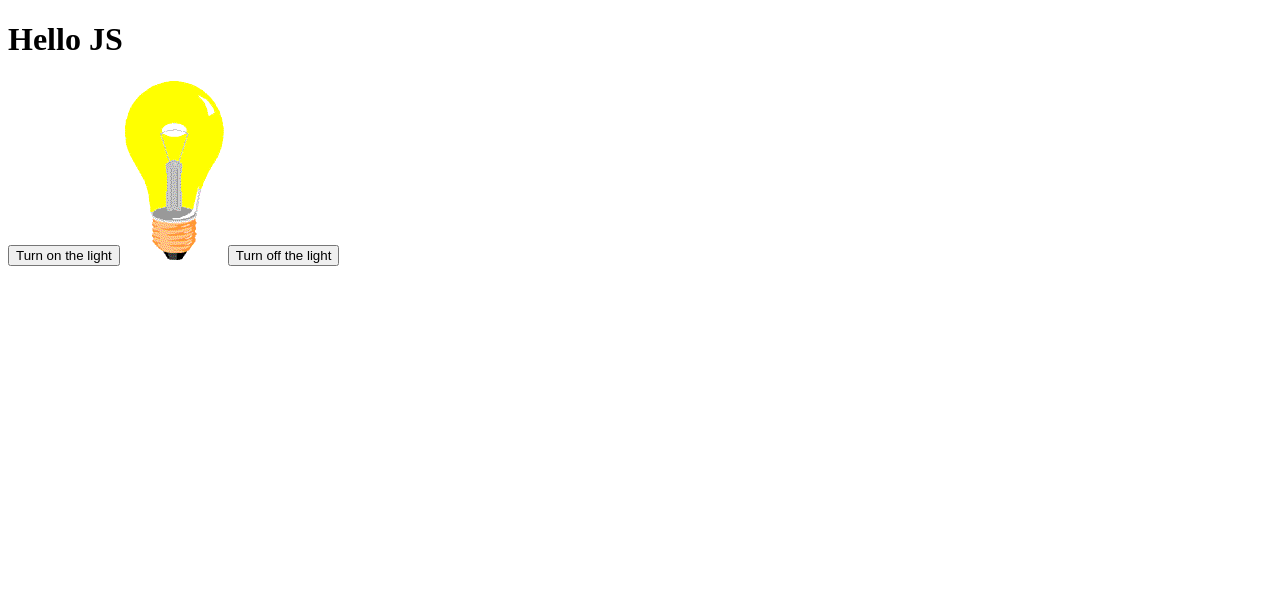
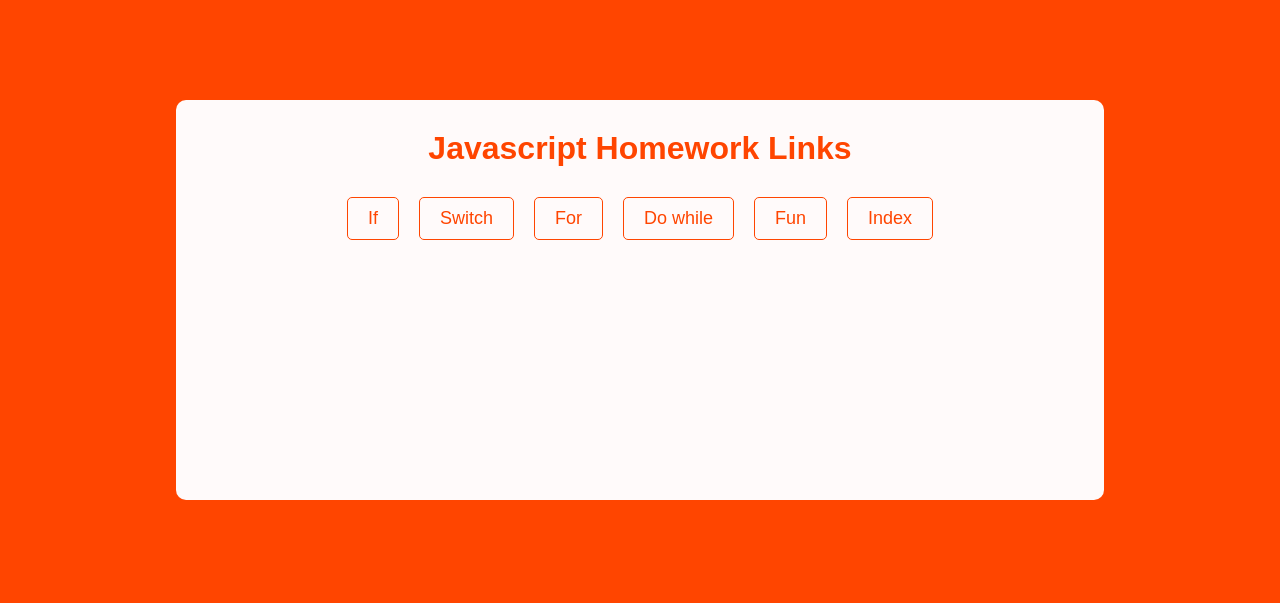
Before and after one commit to khojiakbar63/js-tutorial, a plain HTML site: page index.html in a window 1280 px wide. Drawn offline with Linux system fonts and the light colour scheme.

Commit message:
for homework

```diff
--- /dev/null
+++ b/css/style.css
@@ -0,0 +1,56 @@
+*{
+   padding: 0;
+   margin: 0;
+   box-sizing: border-box;
+}
+body{
+   font-family: 'Poppins', sans-serif;
+   background-color: orangered;
+}
+.container{
+   max-width: 1200px;
+   margin: auto;
+   padding: 100px 20px;
+}
+.content{
+   max-width: 80%;
+   min-height: 50vh;
+   border-radius: 10px;
+   margin: auto;
+   padding-top: 30px;
+   background-color: #fffafa;
+}
+.container h1{
+   text-align: center;
+   color: orangered;
+}
+.links {
+   display: flex;
+   align-items: center;
+   flex-wrap: wrap;
+   justify-content: center;
+}
+.links a{
+   color: orangered;
+   text-decoration: none;
+   margin: 0 10px;
+   font-size: 18px;
+   margin-top: 30px;
+   border: 1px solid orangered;
+   padding: 10px 20px;
+   border-radius: 5px;
+   transition: all 0.3s ease;
+}
+.links a:hover{
+   background-color: orangered;
+color: #000;
+}
+
+@media only screen and (max-width: 768px){
+   body{
+      background-color: rgba(90, 28, 5, 0.394);
+   }
+
+
+
+}
--- a/index.html
+++ b/index.html
@@ -4,20 +4,37 @@
    <meta charset="UTF-8">
    <meta name="viewport" content="width=device-width, initial-scale=1.0">
    <title>Document</title>
+   <link rel="stylesheet" href="./css/style.css">
 </head>
 <body>
- <h1>Hello JS</h1>
-   <button onclick="document.getElementById('myImage').src='./images/pic_bulbon.gif'">Turn on the light</button>
 
-   <img id="myImage" src="./images/pic_bulbon.gif" style="width:100px">
 
-   <button onclick="document.getElementById('myImage').src='./images/pic_bulboff.gif'">Turn off the light</button>
+   <div class="container">
+      <div class="content">
+         <h1>Javascript Homework Links</h1>
 
-   <script src="./index.js"></script>
-   <script src="./if.js"></script>
-   <script src="./switch.js"></script>
-   <script src="./for.js"></script>
-   <script src="./fun.js"></script>
+         <div class="links">
+
+            <a href="./javascript/if.js">If</a>
+            <a href="./javascript/switch.js">Switch</a>
+            <a href="./javascript/for.js">For</a>
+            <a href="./javascript/do_while.js">Do while</a>
+            <a href="./javascript/fun.js">Fun</a>
+            <a href="./javascript/index.js">Index</a>
+
+         </div>
+      </div>
+
+   </div>
+
+
+
+   <script src="./javascript/index.js"></script>
+   <script src="./javascript/if.js"></script>
+   <script src="./javascript/switch.js"></script>
+   <script src="./javascript/for.js"></script>
+   <script src="./javascript/do_while.js"></script>
+   <script src="./javascript/fun.js"></script>
 
 </body>
 </html>
--- a/for.js
+++ b/javascript/for.js
@@ -57,11 +57,67 @@
 // ------
 // FOR-6
 
-let candyPrice = 25000;
+// let candyPrice = 25000.89;
 
-for(let i = 1; i <= 10; i++){
-      console.log(i/10 + " kg konfetning narxi " + candyPrice * i/10 + "so'm.");
-}
+// for(let i = 10+1; i <= 20; i++){
+//    if(i%2==0){
+//       console.log(i/10 + " kg konfetning narxi " + candyPrice * i/10 + "so'm.");
+//    }
+// }
+
+
+// ------
+// FOR-7
+
+// let a = 2;
+// let b = 9;
+// let sum = 0;
+
+// for(let i = a; i < b; i++){
+//    console.log(i);
+//    sum+=i
+// }
+// console.log(`Sum of i's value: ${sum}`);
+
+
+// ------
+// FOR-8 !
+
+// let a = prompt("Enter a number smaller than next number: ")*1;
+// let b = prompt("Enter a number bigger than previous number: ")*1;
+// let sum = 1;
+
+// for(let i = a; i < b+1; i++){
+//    sum *= i;
+// }
+// console.log(`Sum of multiplication between a and b: ${sum}.`);
+
+
+// ------
+// FOR-9
+
+// let a = prompt("Enter a number(a<b): ")*1;
+// let b = prompt("Enter a number(a<b): ")*1;
+// let sum = 0;
+
+// for(let i = a; i < b; i++){
+//    sum += i * i;
+//    console.log(i);
+// }
+// console.log(`Sum of square of numbers between a and b: ${sum}`);
+
+
+// ------
+// FOR-10
+
+// let n = prompt("Enter a number: ")*1;
+// let sum = 0;
+// for(let i = 0+1; i <= n; i++){
+//    sum += 1 / i;
+//    console.log(i, sum);
+// }
+// console.log(sum);
+
 
 
 
```
Also changed, not shown: fun.js (deleted, +0 -20 lines), javascript/do_while.js (added, +9 -0 lines), javascript/fun.js (added, +113 -0 lines), javascript/switch.js (added, +138 -0 lines), switch.js (deleted, +0 -24 lines), javascript/if.js (renamed from if.js), javascript/index.js (renamed from index.js).
